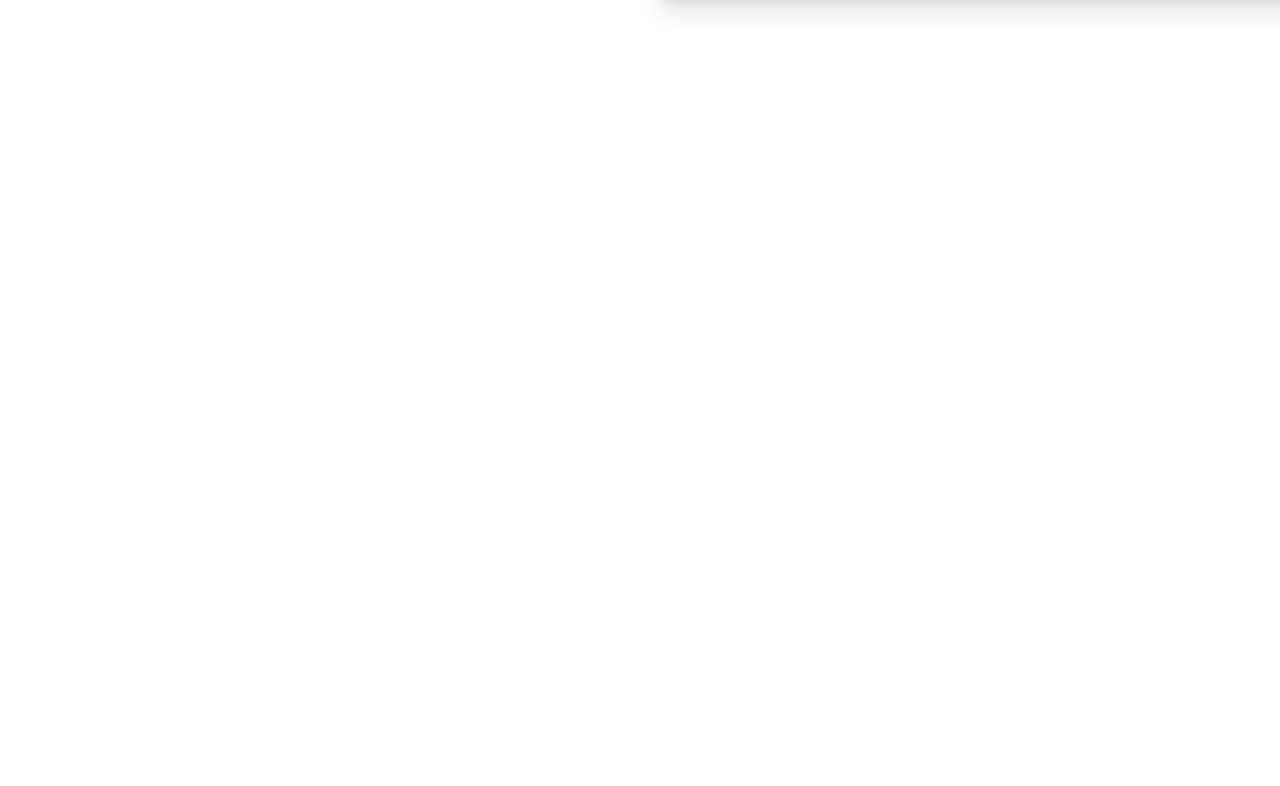
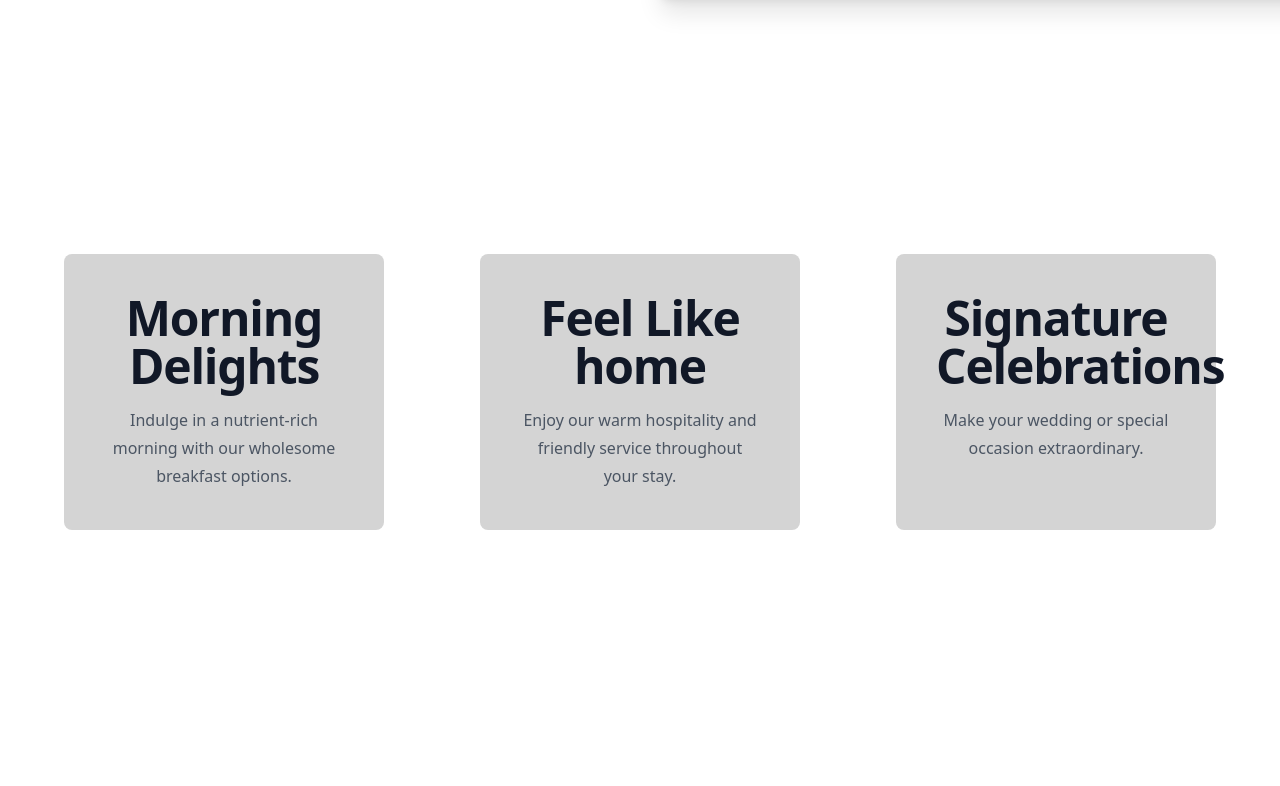
Before and after one commit to SarinEiamfang/Ye_Olde_Walkerville_Redesign, a React (Create React App) app in the folder ye-olde-walkerville/: page / in a window 1280 px wide. Shown: the part 1982-2768 px from the top of the page. Before the commit the page ends 2108 px from the top, so only its background shows below. Built offline with nearby package versions, Linux system fonts and the light colour scheme.

Commit message:
Complete two more section of the home page

```diff
--- a/ye-olde-walkerville/src/App.js
+++ b/ye-olde-walkerville/src/App.js
@@ -1,12 +1,16 @@
 import Hero from './components/Hero';
 import Awards from './components/Awards';
 import About from './components/About';
+import Feature from './components/Feature';
+import Aminities from './components/Aminities';
 function App() {
   return (
     <div>
       <Hero />
       <Awards />
       <About />
+      <Feature />
+      <Aminities />
     </div>
   );
 }
--- /dev/null
+++ b/ye-olde-walkerville/src/components/Aminities.jsx
@@ -0,0 +1,52 @@
+import React from 'react'
+
+const Aminities = () => {
+    return (
+        <div className="bg-white py-24 sm:py-32">
+          <div className="mx-auto max-w-7xl px-6 lg:px-8">
+            <h2 className="text-center text-4xl font-semibold leading-8 text-gray-900">
+            Unlock Exclusive Benefits:Book directly through our website
+            </h2>
+            <div className="mx-auto mt-10 grid max-w-lg grid-cols-4 items-center gap-x-8 gap-y-10 sm:max-w-xl sm:grid-cols-6 sm:gap-x-10 lg:mx-0 lg:max-w-none lg:grid-cols-5">
+              <img
+                className="col-span-2 max-h-12 w-full object-contain lg:col-span-1"
+                src="https://tailwindui.com/img/logos/158x48/transistor-logo-gray-900.svg"
+                alt="Transistor"
+                width={158}
+                height={48}
+              />
+              <img
+                className="col-span-2 max-h-12 w-full object-contain lg:col-span-1"
+                src="https://tailwindui.com/img/logos/158x48/reform-logo-gray-900.svg"
+                alt="Reform"
+                width={158}
+                height={48}
+              />
+              <img
+                className="col-span-2 max-h-12 w-full object-contain lg:col-span-1"
+                src="https://tailwindui.com/img/logos/158x48/tuple-logo-gray-900.svg"
+                alt="Tuple"
+                width={158}
+                height={48}
+              />
+              <img
+                className="col-span-2 max-h-12 w-full object-contain sm:col-start-2 lg:col-span-1"
+                src="https://tailwindui.com/img/logos/158x48/savvycal-logo-gray-900.svg"
+                alt="SavvyCal"
+                width={158}
+                height={48}
+              />
+              <img
+                className="col-span-2 col-start-2 max-h-12 w-full object-contain sm:col-start-auto lg:col-span-1"
+                src="https://tailwindui.com/img/logos/158x48/statamic-logo-gray-900.svg"
+                alt="Statamic"
+                width={158}
+                height={48}
+              />
+            </div>
+          </div>
+        </div>
+      )
+}
+
+export default Aminities
--- /dev/null
+++ b/ye-olde-walkerville/src/components/Feature.jsx
@@ -0,0 +1,26 @@
+import React from 'react'
+const stats = [
+    { id: 1, name: 'Indulge in a nutrient-rich morning with our wholesome breakfast options.', value: 'Morning Delights' },
+    { id: 2, name: 'Enjoy our warm hospitality and friendly service throughout your stay.', value: 'Feel Like home' },
+    { id: 3, name: 'Make your wedding or  special occasion extraordinary.', value: 'Signature Celebrations' },
+  ]
+const Feature = () => {
+  return (
+    <div className="bg-white py-24 sm:py-32">
+      <div className="mx-auto max-w-7xl px-6 lg:px-8">
+        <dl className="grid grid-cols-1 gap-x-8 gap-y-16 text-center lg:grid-cols-3 ">
+          {stats.map((stat) => (
+            <div key={stat.id} className="mx-auto flex max-w-xs flex-col gap-y-4 bg-neutral-300 p-10 rounded-lg">
+              <dt className="text-base leading-7 text-gray-600">{stat.name}</dt>
+              <dd className="order-first text-3xl font-semibold tracking-tight text-gray-900 sm:text-5xl">
+                {stat.value}
+              </dd>
+            </div>
+          ))}
+        </dl>
+      </div>
+    </div>
+  )
+}
+
+export default Feature
--- a/ye-olde-walkerville/src/components/Hero.jsx
+++ b/ye-olde-walkerville/src/components/Hero.jsx
@@ -47,7 +47,7 @@ export default function Example() {
           </div>
           <div className="hidden lg:flex lg:flex-1 lg:justify-end">
             <a href="#" className="text-sm font-semibold leading-6 text-gray-900">
-              Log in <span aria-hidden="true">&rarr;</span>
+              Login <span aria-hidden="true">&rarr;</span>
             </a>
           </div>
         </nav>
```
